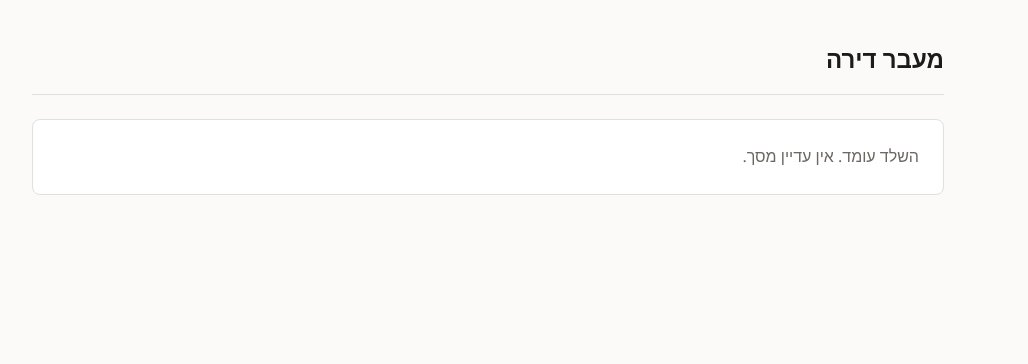
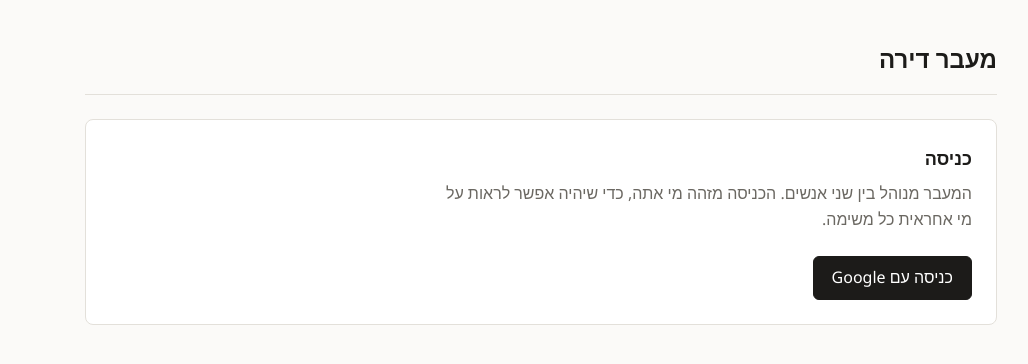
Before and after one commit to tomer44-git/move-in, a React (Vite) app: page / in a window 1280 px wide. Shown: the top 364 px of the page, without its empty margins (239-1267 px from the left). Built offline with nearby package versions, Linux system fonts and the light colour scheme; no server answers.

Commit message:
feat(auth): google sign-in, with the signed-in name read from profile rather than the token

```diff
--- a/package.json
+++ b/package.json
@@ -10,6 +10,7 @@
     "typecheck": "tsc -b --noEmit"
   },
   "dependencies": {
+    "@supabase/supabase-js": "^2.112.3",
     "react": "^19.1.0",
     "react-dom": "^19.1.0"
   },
--- a/src/App.tsx
+++ b/src/App.tsx
@@ -1,19 +1,58 @@
+import { useState } from 'react'
+import { signOut, useSession } from './lib/session'
+import { SignIn } from './screens/SignIn'
+
 /**
- * The application shell. Every screen this project adds renders inside it.
- *
- * The shell is right-to-left and in Hebrew from the first screen rather than
- * translated later: `framing.md` settles the interface as Hebrew, and RTL
- * layouts break quietly when they are added at the end.
+ * The application shell. It shows one of four things, and never guesses between
+ * them: still checking, signed out, signed in, or a failure worth reading.
  */
 export function App() {
+  const state = useSession()
+
   return (
     <div className="app">
       <header className="app__header">
         <h1 className="app__title">מעבר דירה</h1>
+        {state.status === 'signed_in' && (
+          <div className="app__identity">
+            <span className="app__name">{state.profile.display_name}</span>
+            <SignOutButton />
+          </div>
+        )}
       </header>
+
       <main className="app__main">
-        <p className="app__placeholder">השלד עומד. אין עדיין מסך.</p>
+        {state.status === 'loading' && <p className="notice">רגע…</p>}
+
+        {state.status === 'signed_out' && <SignIn />}
+
+        {state.status === 'signed_in' && (
+          <p className="notice">עוד אין מעבר. המסך הזה נבנה בשלב הבא.</p>
+        )}
+
+        {state.status === 'error' && (
+          <p className="notice notice--error" role="alert">
+            {state.message}
+          </p>
+        )}
       </main>
     </div>
   )
 }
+
+function SignOutButton() {
+  const [busy, setBusy] = useState(false)
+
+  return (
+    <button
+      className="button button--quiet"
+      disabled={busy}
+      onClick={() => {
+        setBusy(true)
+        void signOut().finally(() => setBusy(false))
+      }}
+    >
+      יציאה
+    </button>
+  )
+}
--- /dev/null
+++ b/src/lib/session.ts
@@ -0,0 +1,100 @@
+import { useEffect, useState } from 'react'
+import type { Session } from '@supabase/supabase-js'
+import { supabase } from './supabase'
+
+export type Profile = {
+  id: string
+  display_name: string
+}
+
+export type SessionState =
+  | { status: 'loading' }
+  | { status: 'signed_out' }
+  | { status: 'signed_in'; profile: Profile }
+  | { status: 'error'; message: string }
+
+/**
+ * Who is signed in, and what they are called.
+ *
+ * The name is read from `public.profile` rather than from the token, because the
+ * board names owners from that table and a name taken from the token would hide
+ * a trigger that never fired. The missing-row case is reported rather than
+ * papered over.
+ */
+export function useSession(): SessionState {
+  const [session, setSession] = useState<Session | null>(null)
+  const [authSettled, setAuthSettled] = useState(false)
+  const [state, setState] = useState<SessionState>({ status: 'loading' })
+
+  // Auth events only. Nothing is awaited inside this callback: supabase-js holds
+  // an internal lock while it runs, and awaiting a query here can deadlock the
+  // client. The profile is fetched in the effect below instead.
+  useEffect(() => {
+    const { data } = supabase.auth.onAuthStateChange((_event, nextSession) => {
+      setSession(nextSession)
+      setAuthSettled(true)
+    })
+    return () => data.subscription.unsubscribe()
+  }, [])
+
+  useEffect(() => {
+    if (!authSettled) return
+
+    if (!session) {
+      setState({ status: 'signed_out' })
+      return
+    }
+
+    let cancelled = false
+    setState({ status: 'loading' })
+
+    void supabase
+      .from('profile')
+      .select('id, display_name')
+      .eq('id', session.user.id)
+      .maybeSingle()
+      .then(({ data, error }) => {
+        if (cancelled) return
+
+        if (error) {
+          setState({ status: 'error', message: error.message })
+          return
+        }
+
+        if (!data) {
+          setState({
+            status: 'error',
+            message:
+              'ההתחברות הצליחה, אבל לא נמצאה שורה מתאימה בטבלת profile. ' +
+              'הטריגר on_auth_user_created לא פעל.',
+          })
+          return
+        }
+
+        setState({ status: 'signed_in', profile: data })
+      })
+
+    return () => {
+      cancelled = true
+    }
+  }, [authSettled, session])
+
+  return state
+}
+
+/**
+ * Starts the Google flow. The browser leaves the page at this point and comes
+ * back to `redirectTo`, which is why nothing after the call runs on success.
+ */
+export async function signInWithGoogle(): Promise<void> {
+  const { error } = await supabase.auth.signInWithOAuth({
+    provider: 'google',
+    options: { redirectTo: window.location.origin },
+  })
+  if (error) throw error
+}
+
+export async function signOut(): Promise<void> {
+  const { error } = await supabase.auth.signOut()
+  if (error) throw error
+}
--- /dev/null
+++ b/src/lib/supabase.ts
@@ -0,0 +1,20 @@
+import { createClient } from '@supabase/supabase-js'
+
+/**
+ * The single Supabase client for the browser.
+ *
+ * The missing-configuration case throws on load rather than at the first query.
+ * A client built from an empty URL fails later, inside whatever screen happens
+ * to query first, with an error that describes the symptom instead of the cause.
+ */
+const url = import.meta.env.VITE_SUPABASE_URL
+const anonKey = import.meta.env.VITE_SUPABASE_ANON_KEY
+
+if (!url || !anonKey) {
+  throw new Error(
+    'VITE_SUPABASE_URL and VITE_SUPABASE_ANON_KEY must both be set in .env.local. ' +
+      'Copy .env.example and fill it from the project API settings.',
+  )
+}
+
+export const supabase = createClient(url, anonKey)
--- /dev/null
+++ b/src/screens/SignIn.tsx
@@ -0,0 +1,40 @@
+import { useState } from 'react'
+import { signInWithGoogle } from '../lib/session'
+
+/** The screen for a person who is not signed in. It offers one thing. */
+export function SignIn() {
+  const [error, setError] = useState<string | null>(null)
+  const [busy, setBusy] = useState(false)
+
+  async function onClick() {
+    setError(null)
+    setBusy(true)
+    try {
+      await signInWithGoogle()
+      // On success the browser leaves the page, so `busy` is never cleared here.
+    } catch (cause) {
+      setError(cause instanceof Error ? cause.message : String(cause))
+      setBusy(false)
+    }
+  }
+
+  return (
+    <div className="signin">
+      <h2 className="signin__title">כניסה</h2>
+      <p className="signin__lead">
+        המעבר מנוהל בין שני אנשים. הכניסה מזהה מי אתה, כדי שיהיה אפשר לראות על מי
+        אחראית כל משימה.
+      </p>
+
+      <button className="button" onClick={onClick} disabled={busy}>
+        {busy ? 'מעביר ל-Google…' : 'כניסה עם Google'}
+      </button>
+
+      {error && (
+        <p className="notice notice--error" role="alert">
+          ההתחברות נכשלה: {error}
+        </p>
+      )}
+    </div>
+  )
+}
--- a/src/styles.css
+++ b/src/styles.css
@@ -62,3 +62,75 @@ body {
   margin: 0;
   color: var(--colour-ink-soft);
 }
+
+/* Header, once there is an identity to show beside the title. */
+
+.app__header {
+  display: flex;
+  align-items: center;
+  justify-content: space-between;
+  gap: var(--space-2);
+}
+
+.app__identity {
+  display: flex;
+  align-items: center;
+  gap: var(--space-2);
+}
+
+.app__name {
+  color: var(--colour-ink-soft);
+}
+
+/* Sign-in */
+
+.signin__title {
+  margin: 0 0 var(--space-1);
+  font-size: 1.125rem;
+  font-weight: 600;
+}
+
+.signin__lead {
+  margin: 0 0 var(--space-3);
+  color: var(--colour-ink-soft);
+  max-inline-size: 34rem;
+}
+
+.button {
+  font: inherit;
+  color: var(--colour-surface);
+  background: var(--colour-ink);
+  border: 1px solid var(--colour-ink);
+  border-radius: 6px;
+  padding-block: 0.5rem;
+  padding-inline: 1.125rem;
+  cursor: pointer;
+}
+
+.button:disabled {
+  opacity: 0.5;
+  cursor: default;
+}
+
+.button--quiet {
+  color: var(--colour-ink);
+  background: transparent;
+  border-color: var(--colour-line);
+}
+
+/* Notices carry both the waiting states and the failures. A failure is never
+   silent and never replaced by a guess - see framing.md. */
+
+.notice {
+  margin: 0;
+  color: var(--colour-ink-soft);
+}
+
+.notice--error {
+  margin-block-start: var(--space-2);
+  color: #8a2318;
+  background: #fdf2f0;
+  border: 1px solid #f0cfc9;
+  border-radius: 6px;
+  padding: var(--space-2);
+}
```
Also changed, not shown: src/vite-env.d.ts (added, +16 -0 lines), 2 other files (tests, documents, lock files or other folders).
